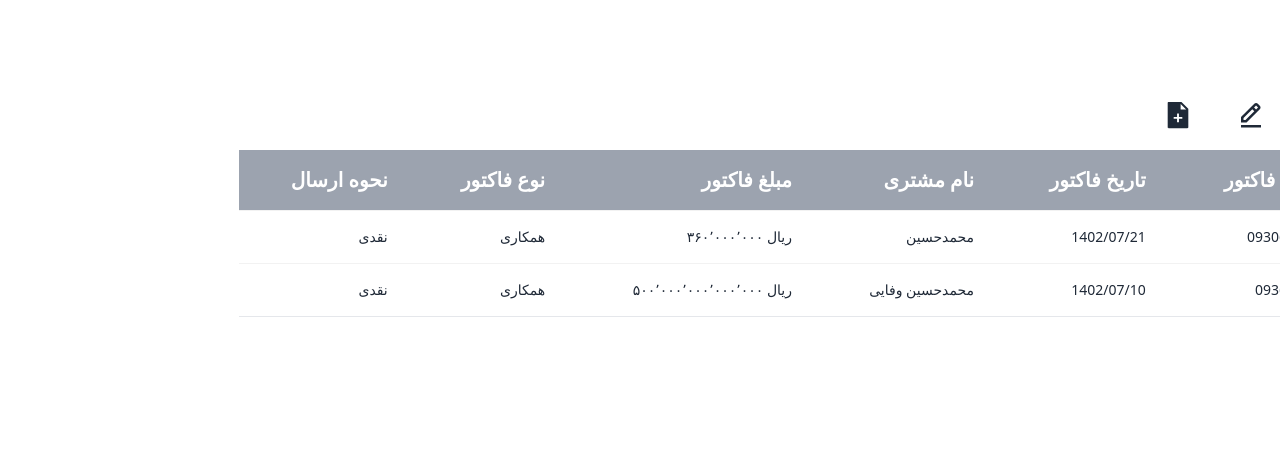
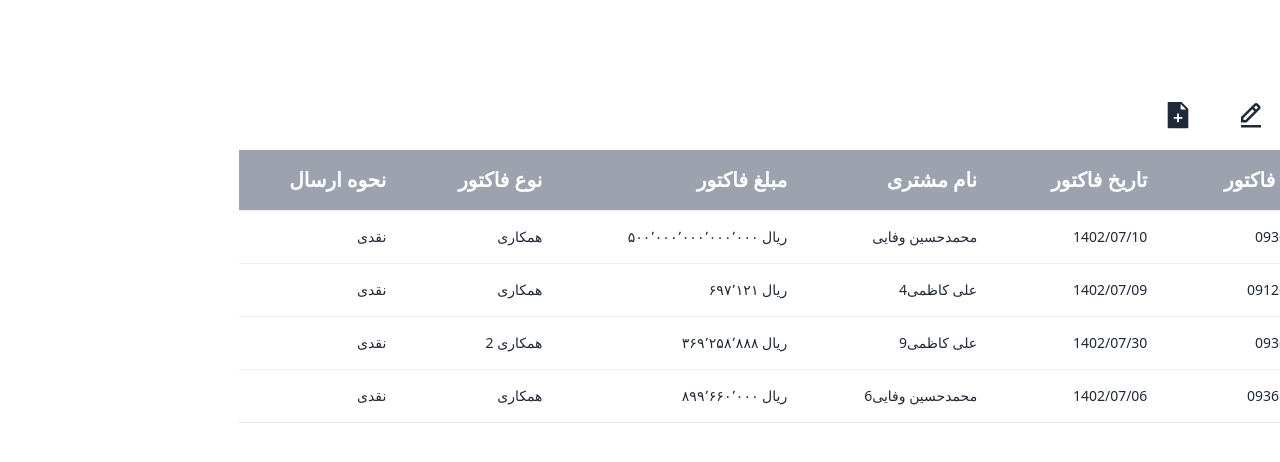
Before and after one commit to vafa2020/project-sample-table, a React (Vite) app: page / in a window 1280 px wide. Shown: the top 462 px of the page. Built offline with nearby package versions, Linux system fonts and the light colour scheme; data requests are answered from the project's data file; the HTML template or start-up script is replaced by a standard one.

Commit message:
added tostify and use in actions

```diff
--- a/package.json
+++ b/package.json
@@ -16,6 +16,7 @@
     "material-react-table": "^1.15.0",
     "react": "^18.2.0",
     "react-dom": "^18.2.0",
+    "react-hot-toast": "^2.4.1",
     "react-icons": "^4.11.0",
     "react-multi-date-picker": "^4.3.1",
     "react-redux": "^8.1.2",
--- a/server/db.json
+++ b/server/db.json
@@ -1,14 +1,5 @@
 {
   "table": [
-    {
-      "number": "09306589741",
-      "customer": "محمدحسین ",
-      "amount": "360000000",
-      "type": "همکاری",
-      "typeSend": "نقدی",
-      "date": "1402/07/21",
-      "id": 2
-    },
     {
       "number": "0936540165",
       "customer": "محمدحسین وفایی",
@@ -17,6 +8,33 @@
       "typeSend": "نقدی",
       "date": "1402/07/10",
       "id": 5
+    },
+    {
+      "number": "09126443158",
+      "customer": "علی کاظمی4",
+      "amount": "697121",
+      "type": "همکاری",
+      "typeSend": "نقدی",
+      "date": "1402/07/09",
+      "id": 6
+    },
+    {
+      "number": "0936540165",
+      "customer": "علی کاظمی9",
+      "amount": "369258888",
+      "type": "همکاری 2",
+      "typeSend": "نقدی",
+      "date": "1402/07/30",
+      "id": 7
+    },
+    {
+      "number": "09365401659",
+      "customer": "محمدحسین وفایی6",
+      "amount": "899660000",
+      "type": "همکاری",
+      "typeSend": "نقدی",
+      "date": "1402/07/06",
+      "id": 8
     }
   ]
 }
--- a/src/App.css
+++ b/src/App.css
@@ -21,3 +21,9 @@
   box-shadow: var(--tw-ring-offset-shadow, 0 0 #0000),
     var(--tw-ring-shadow, 0 0 #0000), var(--tw-shadow);
 }
+.css-w9q2zk-Input2 {
+  padding-top: 0.75rem !important;
+  padding-bottom: 0.75rem !important;
+  padding-left: 0.75rem !important;
+  padding-right: 0.75rem !important;
+}
--- a/src/App.jsx
+++ b/src/App.jsx
@@ -1,10 +1,12 @@
 import "./App.css";
 import { ViewTable } from "./component/ViewTable";
+import { Toaster } from "react-hot-toast";
 
 function App() {
   return (
     <>
       <ViewTable />
+      <Toaster />
     </>
   );
 }
--- a/src/component/ViewTable.jsx
+++ b/src/component/ViewTable.jsx
@@ -13,6 +13,7 @@ import { AiFillFileAdd } from "react-icons/ai";
 import { AddCusomer } from "./AddCusomer";
 import { Backdrop } from "./Backdrop";
 import { commaMoney } from "../utility/currencyFormat";
+import toast from "react-hot-toast";
 
 export const ViewTable = () => {
   const dispatch = useDispatch();
@@ -38,10 +39,21 @@ export const ViewTable = () => {
     return <p>error</p>;
   }
   const deleteHandler = (id) => {
-    const isDelete = confirm("Are You Sure?");
-    if (isDelete) {
-      dispatch(deleteCustomer(id));
-      setIdSelect(0);
+    if (id > 0) {
+      const isDelete = confirm("Are You Sure?");
+      if (isDelete) {
+        dispatch(deleteCustomer(id));
+        setIdSelect(0);
+      }
+    } else {
+      toast.error("ردیفی انتخاب نشده است.");
+    }
+  };
+  const editHandler = (id) => {
+    if (id > 0) {
+      setEditCustomer(true);
+    } else {
+      toast.error("ردیفی انتخاب نشده است.");
     }
   };
   return (
@@ -49,7 +61,7 @@ export const ViewTable = () => {
       <Actions
         onRemove={() => deleteHandler(idSelect)}
         onAdd={() => setAddCustomer((prev) => !prev)}
-        onEdit={() => setEditCustomer((prev) => !prev)}
+        onEdit={() => editHandler(idSelect)}
         id={idSelect}
       />
       {addCustomer && (
--- a/src/features/table/action.js
+++ b/src/features/table/action.js
@@ -1,5 +1,6 @@
 import { createAsyncThunk } from "@reduxjs/toolkit";
 import axios from "axios";
+import toast from "react-hot-toast";
 
 const BASE_URL = "http://localhost:5000/table";
 
@@ -12,13 +13,19 @@ export const addCustomer = createAsyncThunk(
   "table/addCustomer",
   async (coustomer) => {
     const response = await axios.post(BASE_URL, coustomer);
+    if (response.status === 201) {
+      toast.success("عملیات ثبت با موفقیت انجام شد.");
+    }
     return response.data;
   }
 );
 export const deleteCustomer = createAsyncThunk(
   "table/deleteCustomer",
   async (id) => {
-    await axios.delete(`${BASE_URL}/${id}`);
+    const response = await axios.delete(`${BASE_URL}/${id}`);
+    if (response.status === 200) {
+      toast.success("عملیات حذف با موفقیت انجام شد.");
+    }
     return id;
   }
 );
@@ -32,6 +39,9 @@ export const editCustomer = createAsyncThunk(
   "table/editCustomer",
   async (customer) => {
     const response = await axios.patch(`${BASE_URL}/${customer?.id}`, customer);
+    if (response.status === 200) {
+      toast.success("عملیات ویرایش با موفقیت انجام شد.");
+    }
     return response.data;
   }
 );
```
Also changed, not shown: 1 other file (tests, documents, lock files or other folders).
